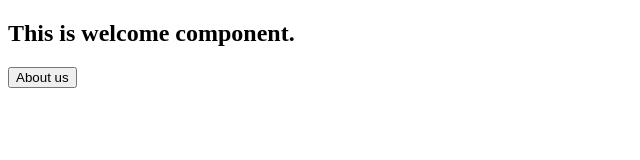
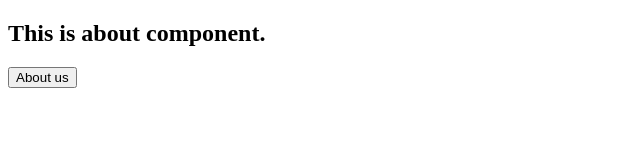
Before and after one commit to munkherdeneen/MWA, an Angular app in the folder Lab8/welcomComponent/public/welcomeComponent-app/: page / in a window 1280 px wide. Both pictures are taken after a click on the button "About us". Shown: the top 160 px of the page, without its empty margins (0-640 px from the left). Built offline with nearby package versions, Linux system fonts and the light colour scheme.

Commit message:
Welcome and about components are switchable now

```diff
--- a/Lab8/welcomComponent/public/welcomeComponent-app/src/app/app.component.html
+++ b/Lab8/welcomComponent/public/welcomeComponent-app/src/app/app.component.html
@@ -1,2 +1,7 @@
-<app-welcome></app-welcome>
+<div *ngIf="showWelcome">
+    <app-welcome></app-welcome>
+</div>
+<div *ngIf="showAbout">
+    <app-about></app-about>
+</div>
 <button (click)="onClickBtn()">About us</button>
--- a/Lab8/welcomComponent/public/welcomeComponent-app/src/app/app.component.ts
+++ b/Lab8/welcomComponent/public/welcomeComponent-app/src/app/app.component.ts
@@ -7,8 +7,11 @@ import { Component } from '@angular/core';
 })
 export class AppComponent {
   title = 'welcomeComponent-app';
+  showAbout:boolean = false;
+  showWelcome:boolean = true;
 
   onClickBtn() {
-    this.title = "Clicked";
+    this.showWelcome = false;
+    this.showAbout = true;
   }
 }
```
